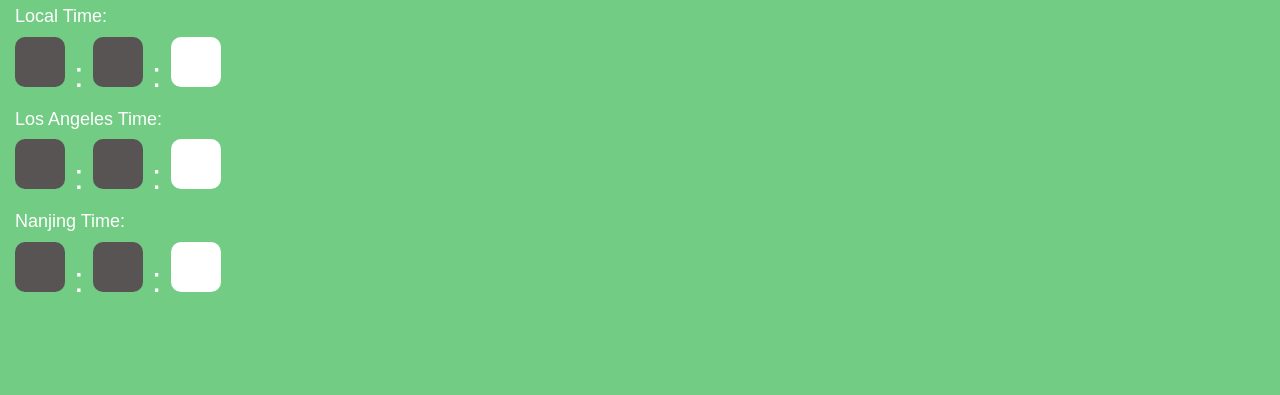
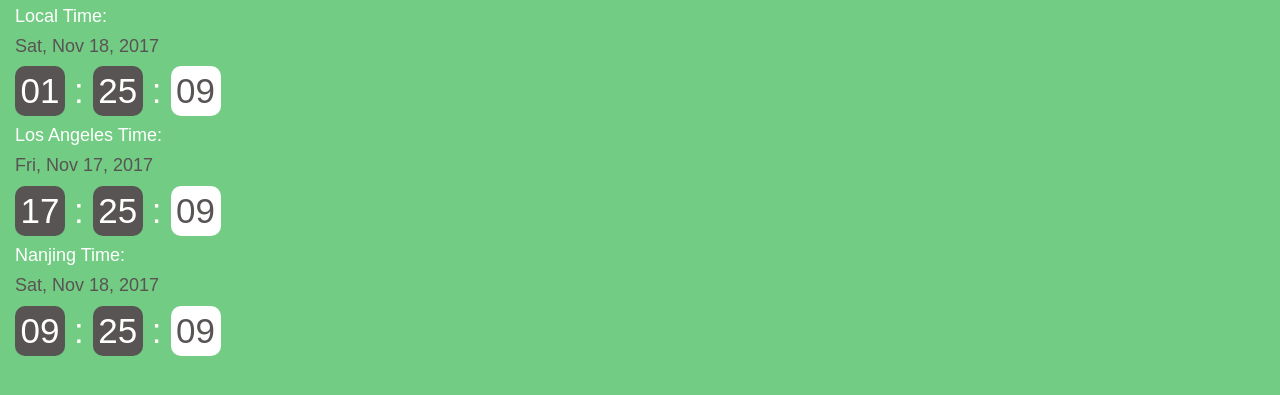
Before and after one commit to claudiayunyun/claudiayunyun.github.io, a plain HTML site: page index.html in a window 1280 px wide. Shown: the part 303-698 px from the top of the page. Drawn offline with nearby package versions, Linux system fonts and the light colour scheme.

Commit message:
finish clcok

```diff
--- a/index.html
+++ b/index.html
@@ -65,30 +65,30 @@
   			<div>
 				<div>
 					<h4>Local Time:</h4>
-					<h4 class = 'dateString'> </h4>
-					<div class = 'hourString'></div>
+					<h4 class = 'dateString' id = 'day'> </h4>
+					<div class = 'hourString' id = 'hour'></div>
 					<div class = 'dotString'>:</div>
-					<div class = 'hourString'></div>
+					<div class = 'hourString' id = 'minute'></div>
 					<div class = 'dotString'>:</div>
-					<div class = 'secondString'></div>
+					<div class = 'secondString' id = 'second'></div>
 				</div>
 				<div>
 					<h4>Los Angeles Time:</h4>
-					<h4 class = 'dateString'> </h4>
-					<div class = 'hourString'></div>
+					<h4 class = 'dateString' id = 'dayLA'> </h4>
+					<div class = 'hourString' id = 'hourLA'></div>
 					<div class = 'dotString'>:</div>
-					<div class = 'hourString'></div>
+					<div class = 'hourString' id = 'minuteLA'></div>
 					<div class = 'dotString'>:</div>
-					<div class = 'secondString'></div>
+					<div class = 'secondString' id = 'secondLA'></div>
 				</div>
 				<div>
 					<h4>Nanjing Time:</h4>
-					<h4 class = 'dateString'> </h4>
-					<div class = 'hourString'></div>
+					<h4 class = 'dateString' id = 'dayNJ'> </h4>
+					<div class = 'hourString' id = 'hourNJ'></div>
 					<div class = 'dotString'>:</div>
-					<div class = 'hourString'></div>
+					<div class = 'hourString' id = 'minuteNJ'></div>
 					<div class = 'dotString'>:</div>
-					<div class = 'secondString'></div>
+					<div class = 'secondString' id = 'secondNJ'></div>
 				</div>
 			</div>
 		</div>  <!-- END of container-fluid -->
--- a/javascript/clock.js
+++ b/javascript/clock.js
@@ -0,0 +1,35 @@
+const monthArray = ['Jan', 'Feb','Mar','Apr','May','Jun','Jul','Aug','Sep','Oct','Nov','Dec'];
+const dayArray = ['Sun','Mon','Tue','Wed','Thu','Fri','Sat'];
+const hourArray = ['00','01','02','03','04','05','06','07','08','09','10','11','12','13','14','15','16','17','18','19','20','21','22','23'];
+const minuteArray = ['00','01','02','03','04','05','06','07','08','09','10','11','12','13','14','15','16','17','18','19','20',
+					 '21','22','23','24','25','26','27','28','29','30','31','32','33','34','35','36','37','38','39','40',
+					 '41','42','43','44','45','46','47','48','49','50','51','52','53','54','55','56','57','58','59'];
+const offsetLA = -8;
+const offsetNJ = 8;
+var myTimer =  setInterval(getTime,500);
+
+function getTime() {
+	var date = new Date();
+	var localTime = date.getTime();
+	var offsetLocal = date.getTimezoneOffset() / 60;
+	var localUTC = localTime + 3600000 * offsetLocal;
+	var timeLA = new Date(localUTC + 3600000 * offsetLA);
+	var timeNJ = new Date(localUTC + 3600000 * offsetNJ);
+	document.getElementById("day").innerHTML = dayArray[date.getDay()] + ", " + monthArray[date.getMonth()] + " " +
+												date.getDate() + ", " + date.getFullYear();
+	document.getElementById("hour").innerHTML = hourArray[date.getHours()];
+	document.getElementById("minute").innerHTML = minuteArray[date.getMinutes()];
+	document.getElementById("second").innerHTML = minuteArray[date.getSeconds()];
+
+	document.getElementById("dayLA").innerHTML = dayArray[timeLA.getDay()] + ", " + monthArray[timeLA.getMonth()] + " " +
+												timeLA.getDate() + ", " + timeLA.getFullYear();
+	document.getElementById("hourLA").innerHTML = hourArray[timeLA.getHours()];
+	document.getElementById("minuteLA").innerHTML = minuteArray[timeLA.getMinutes()];
+	document.getElementById("secondLA").innerHTML = minuteArray[timeLA.getSeconds()];
+
+	document.getElementById("dayNJ").innerHTML = dayArray[timeNJ.getDay()] + ", " + monthArray[timeNJ.getMonth()] + " " +
+												timeNJ.getDate() + ", " + timeNJ.getFullYear();
+	document.getElementById("hourNJ").innerHTML = hourArray[timeNJ.getHours()];
+	document.getElementById("minuteNJ").innerHTML = minuteArray[timeNJ.getMinutes()];
+	document.getElementById("secondNJ").innerHTML = minuteArray[timeNJ.getSeconds()];
+}
```
